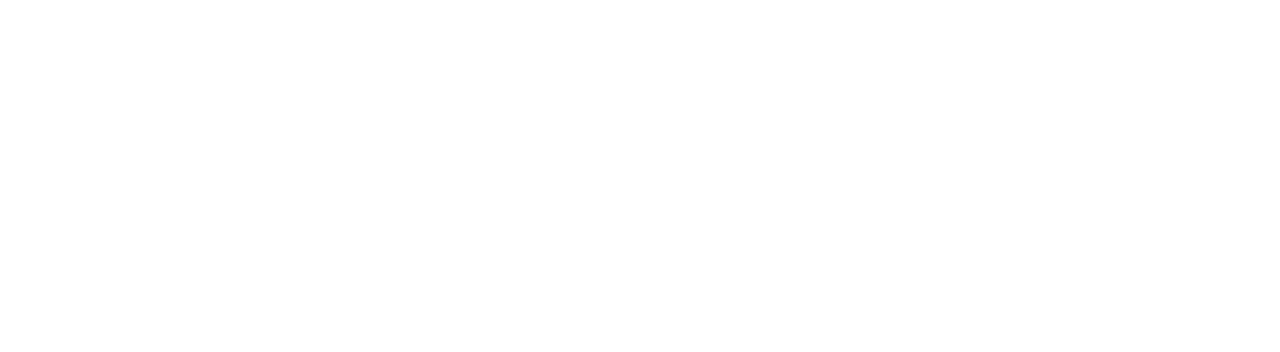
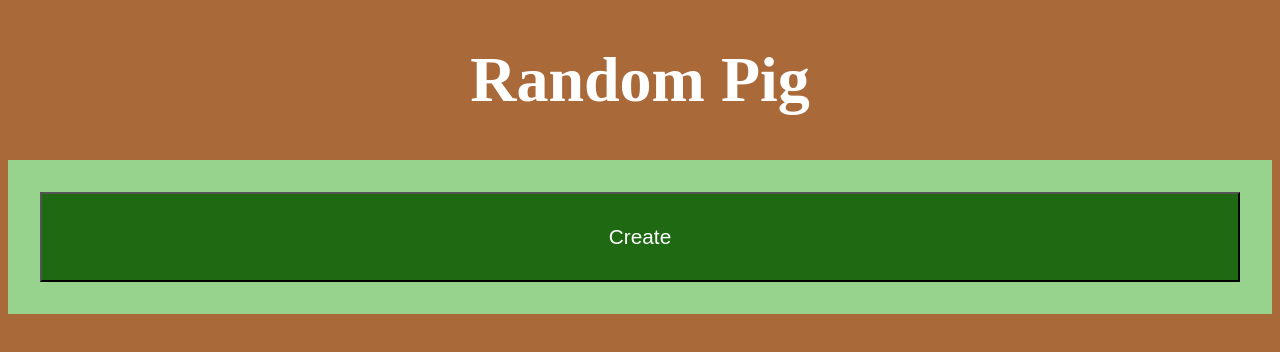
Before and after one commit to rosemarylp/random-pig, a plain HTML site: page index.html in a window 1280 px wide. Drawn offline with nearby package versions, Linux system fonts and the light colour scheme.

Commit message:
Add some preliminary styling

```diff
--- /dev/null
+++ b/css/style.scss
@@ -0,0 +1,32 @@
+// Variables
+$body-bg: #AA6939; //light brown
+$main-bg: #97D38D; //light green
+$med-green: #1E6912;
+
+body {
+	background-color: $body-bg;
+}
+
+header {
+	color: white;
+	font-size: 2em;
+	text-align: center;
+}
+
+main {
+	background-color: $main-bg;
+	display: flex;
+	flex-flow: column wrap;
+	padding: 2em;
+
+	button {
+		background-color: $med-green;
+		color: white;
+		font-size: 1.3em;
+		padding: 1.5em 3em;
+	}
+}
+
+div {
+	display: none;
+}
--- a/index.html
+++ b/index.html
@@ -5,8 +5,30 @@
 	<title>Random Pig Generator</title>
 	<script src="https://ajax.googleapis.com/ajax/libs/jquery/2.2.4/jquery.min.js"></script>
 	<script src="js/script.js"></script>
+	<link rel="stylesheet" href="css/style.css">
 </head>
 <body>
+	<header>
+		<h1>Random Pig</h1>
+	</header>
 
+	<main>
+		<!-- On click, calls script.js to generate a guinea pig -->
+		<button id="button-create">Create</button>
+
+		<!-- Hidden until first guinea pig is created -->
+		<div id="message-again">
+			<p>Again?</p>
+		</div>
+
+		<!-- Hidden unless an error occurs -->
+		<div id="message-fail">
+			<p>There was an error!  :(</p>
+		</div>
+
+		<section id="container-pig">
+			<!-- Holds generated guinea pig information -->
+		</section>
+	</main>
 </body>
 </html>
```
Also changed, not shown: css/style.css (added).
